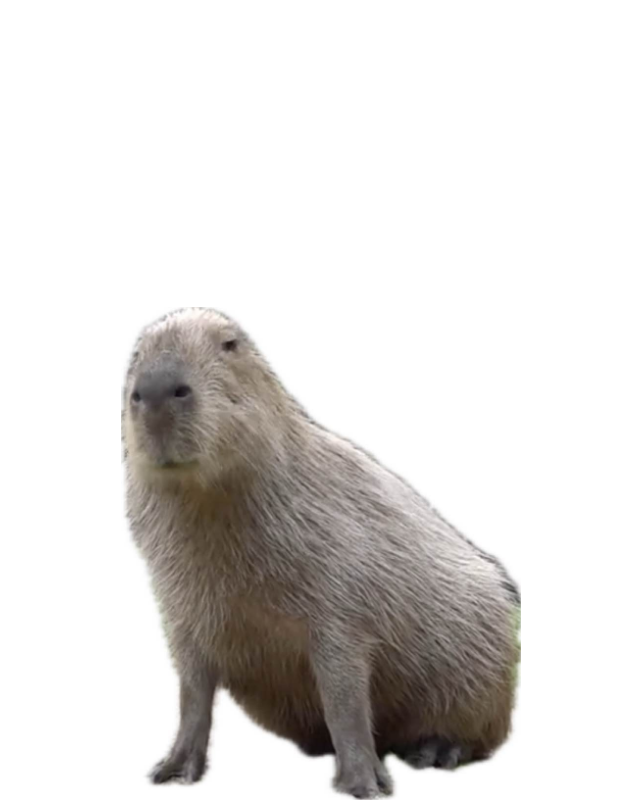
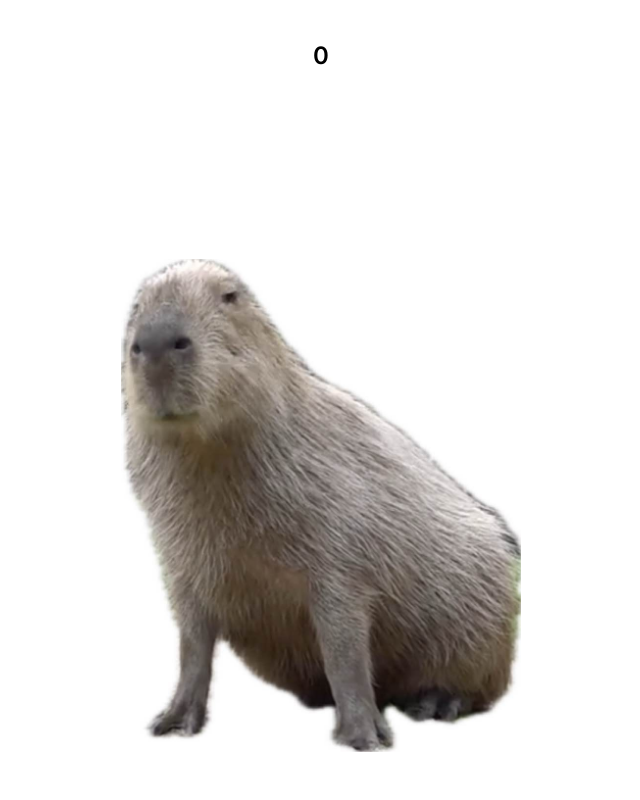
Before and after one commit to enbraining/dumchit-front, a Next.js app: page / in a window 1280 px wide. Shown: the whole page, without its empty margins (319-959 px from the left). Built offline with nearby package versions, Linux system fonts and the light colour scheme.

Commit message:
:recycle: 효과음 추가

```diff
--- a/app/globals.css
+++ b/app/globals.css
@@ -17,6 +17,17 @@
 body {
   color: rgb(var(--foreground-rgb));
   background: rgb(var(--background-rgb));
+  * {
+    -webkit-user-select: none;
+    -khtml-user-select: none;
+    -moz-user-select: none;
+    -o-user-select: none;
+    user-select: none;
+    -webkit-user-drag: none;
+    -khtml-user-drag: none;
+    -moz-user-drag: none;
+    -o-user-drag: none;
+  }
 }
 
 @layer utilities {
--- a/app/page.tsx
+++ b/app/page.tsx
@@ -1,41 +1,44 @@
 "use client";
 
 import Image from "next/image";
-import { useState } from "react";
+import { MutableRefObject, useEffect, useRef, useState } from "react";
 
 export default function Home() {
   const [status, setStatus] = useState<Boolean>(true);
   const [count, setCount] = useState(0);
 
+  const audioRef = useRef<HTMLAudioElement>();
+
+  useEffect(() => {
+    const audio = new Audio("/sound.mp3");
+    audio.play();
+  }, [count]);
+
   return (
-    <main className="flex min-h-screen items-center justify-center">
+    <div>
+      <audio
+        ref={audioRef as MutableRefObject<HTMLAudioElement>}
+        src="/sound.mp3"
+      ></audio>
+      <p className="text-center p-10 text-2xl font-semibold">{count}</p>
+      <div className="flex">
         <div
-        className="m-auto w-full h-full flex min-h-screen items-end justify-center"
+          className="m-auto w-full h-full flex min-h-[80vh] items-end justify-center"
           onMouseDown={() => {
             setStatus(false);
           }}
           onMouseUp={() => {
             setStatus(true);
+            setCount(count + 1);
           }}
         >
           {status ? (
-          <Image
-            className="select-none"
-            src={"/up.png"}
-            alt="up"
-            width={400}
-            height={400}
-          />
+            <Image src={"/up.png"} alt="up" width={400} height={400} />
           ) : (
-          <Image
-            className="select-none"
-            src={"/down.png"}
-            alt="up"
-            width={400}
-            height={400}
-          />
+            <Image src={"/down.png"} alt="up" width={400} height={400} />
           )}
         </div>
-    </main>
+      </div>
+    </div>
   );
 }
```
Also changed, not shown: 1 other file (tests, documents, lock files or other folders). Lines whose indentation alone changed are shown as unchanged.
